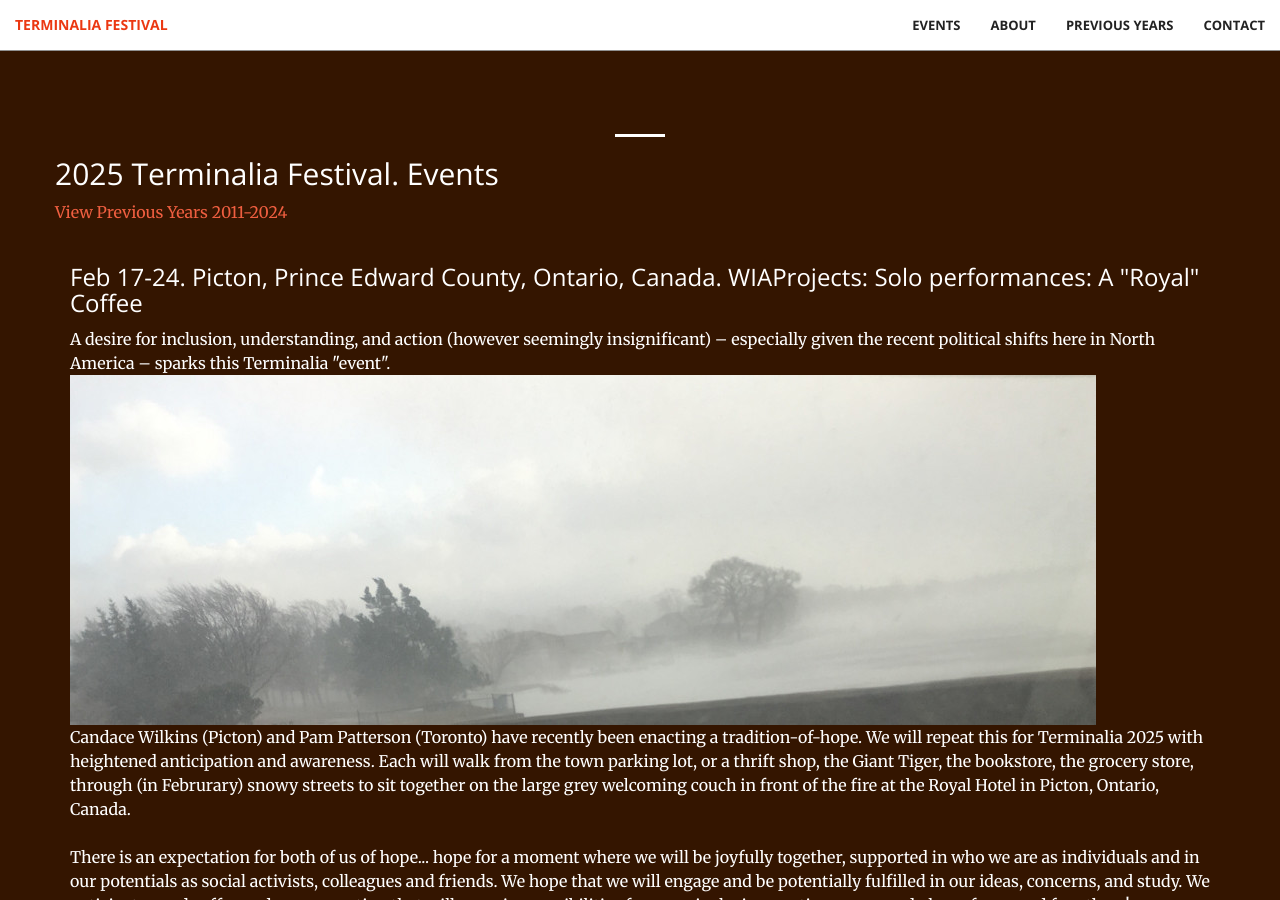
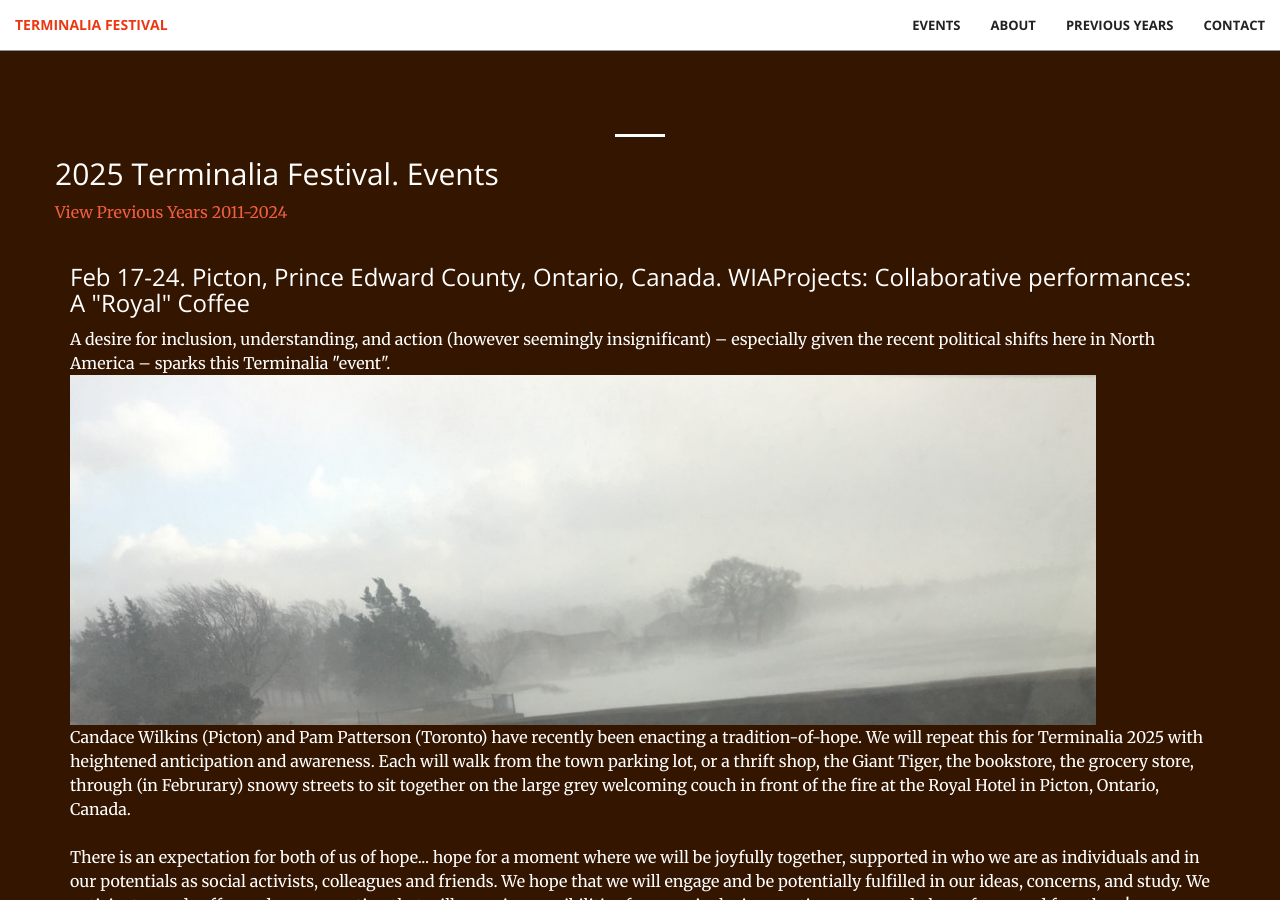
Before and after one commit to timwaters/terminalia, a Jekyll site: the page built from index.html, in a window 1280 px wide and 900 px high, scrolled down 1533 px. Built offline with Jekyll 4.4.1, drawn with Linux system fonts in a browser that asks for light colours; some of the changed text lies outside the part shown.

Commit message:
add canada event4

```diff
--- a/_includes/events.html
+++ b/_includes/events.html
@@ -13,7 +13,7 @@
 
         <div class="col-lg-12 col-lg-offset-0 text-left event">
 
-          <h3>Feb 17-24. Picton, Prince Edward County, Ontario, Canada. WIAProjects: Solo performances: A "Royal" Coffee </h3>
+          <h3>Feb 17-24. Picton, Prince Edward County, Ontario, Canada. WIAProjects: Collaborative performances: A "Royal" Coffee </h3>
 
 
           <p class="text">
```
Also changed, not shown: other parts of _includes/events.html (+1 -0 lines).
